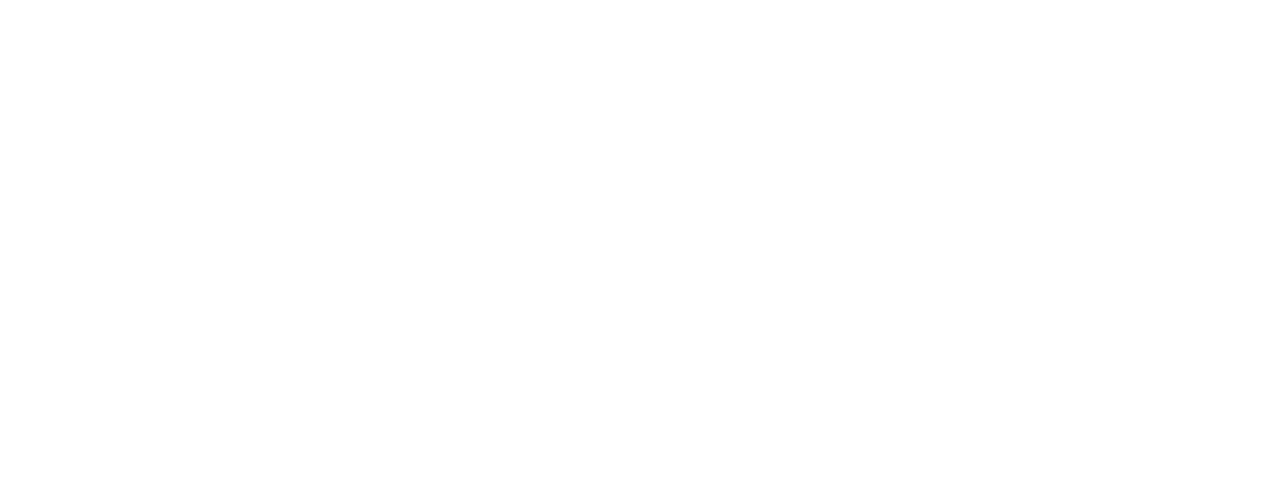
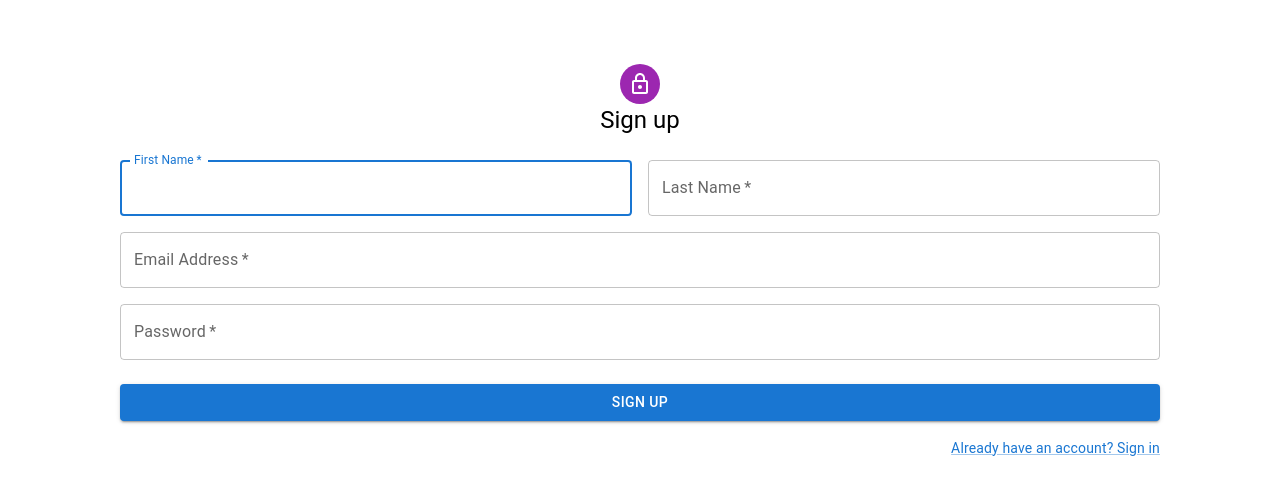
Before and after one commit to lavdimPireva/FilmProject, a React (Create React App) app: page /register in a window 1280 px wide. Before the commit this address had no page. Shown: the top 494 px of the page. Built offline with nearby package versions, Linux system fonts and the light colour scheme.

Commit message:
register version 1

```diff
--- a/src/App.tsx
+++ b/src/App.tsx
@@ -3,6 +3,7 @@
 import { useAuthContext } from "./lib/hooks/context/AuthContext/AuthContext";
 import { Route, Routes } from "react-router-dom";
 import { MyProfile } from "./pages/MyProfile/MyProfile";
+import { Register } from "./pages/Register/Register";
 
 function App() {
   return (
@@ -10,6 +11,7 @@
       <Route path="/" element={<Home />} />
       <Route path="/login" element={<Login />} />
       <Route path="/my-profile" element={<MyProfile />} />
+      <Route path="/register" element={<Register />} />
     </Routes>
   );
 }
--- /dev/null
+++ b/src/components/Register/RegisterForm.tsx
@@ -0,0 +1,95 @@
+import {
+  Avatar,
+  Box,
+  Button,
+  Grid,
+  Link,
+  TextField,
+  Typography,
+} from "@mui/material";
+import LockOutlinedIcon from "@mui/icons-material/LockOutlined";
+import React from "react";
+
+export const RegisterForm = () => {
+  return (
+    <Box
+      sx={{
+        marginTop: 8,
+        display: "flex",
+        flexDirection: "column",
+        alignItems: "center",
+      }}
+    >
+      <Avatar sx={{ bgcolor: "secondary.main" }}>
+        <LockOutlinedIcon />
+      </Avatar>
+
+      <Typography component="h1" variant="h5">
+        Sign up
+      </Typography>
+
+      <Box component="form" sx={{ marginTop: 3 }}>
+        <Grid container spacing={2}>
+          <Grid item xs={12} sm={6}>
+            <TextField
+              autoComplete="given-name"
+              name="firstName"
+              required
+              fullWidth
+              id="firstName"
+              label="First Name"
+              autoFocus
+            />
+          </Grid>
+          <Grid item xs={12} sm={6}>
+            <TextField
+              required
+              fullWidth
+              id="lastName"
+              label="Last Name"
+              name="lastName"
+              autoComplete="family-name"
+            />
+          </Grid>
+          <Grid item xs={12}>
+            <TextField
+              required
+              fullWidth
+              id="email"
+              label="Email Address"
+              name="email"
+              autoComplete="email"
+            />
+          </Grid>
+          <Grid item xs={12}>
+            <TextField
+              required
+              fullWidth
+              name="password"
+              label="Password"
+              type="password"
+              id="password"
+              autoComplete="new-password"
+            />
+          </Grid>
+        </Grid>
+        <Button
+          type="submit"
+          fullWidth
+          variant="contained"
+          sx={{ mt: 3, mb: 2 }}
+        >
+          Sign Up
+        </Button>
+
+        <Grid container justifyContent="flex-end">
+          <Grid item>
+            <Link href="#" variant="body2">
+              Already have an account? Sign in
+            </Link>
+          </Grid>
+        </Grid>
+      </Box>
+    </Box>
+  );
+};
--- a/src/pages/Home/Home.tsx
+++ b/src/pages/Home/Home.tsx
@@ -1,3 +1,4 @@
+import { Box } from "@mui/material";
 import { Navigate } from "react-router-dom";
 import { Header } from "../../layout/Header/Header";
 import { Sidebar } from "../../layout/Sidebar/Sidebar";
@@ -17,9 +18,9 @@
       <div>
         <Sidebar />
       </div>
-      <main>
+      <Box sx={{ margin: 4, textAlign: "center" }}>
         <h1>Welcome {user?.split("@")[0]!}</h1>
-      </main>
+      </Box>
     </div>
   );
 };
--- /dev/null
+++ b/src/pages/Register/Register.tsx
@@ -0,0 +1,11 @@
+import { Box } from "@mui/material";
+import React from "react";
+import { RegisterForm } from "../../components/Register/RegisterForm";
+
+export const Register = () => {
+  return (
+    <Box>
+      <RegisterForm />
+    </Box>
+  );
+};
```
